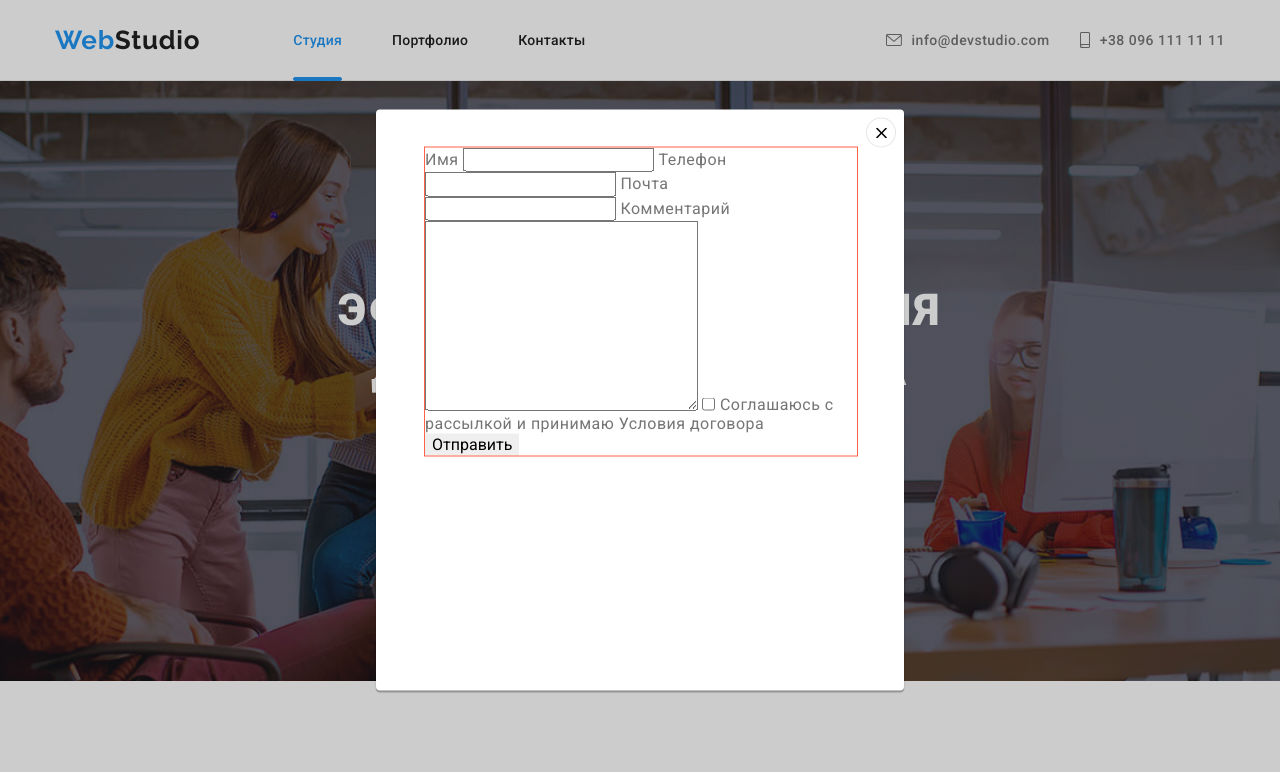
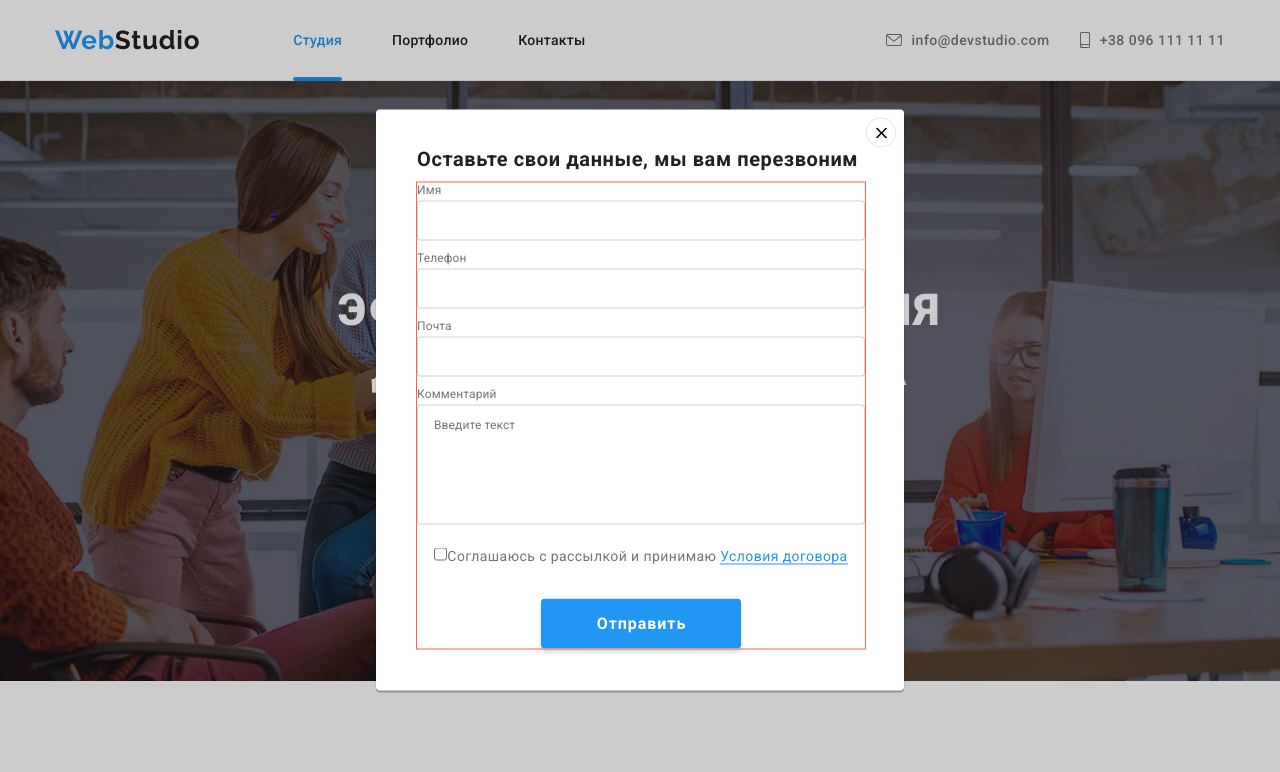
Before and after one commit to AlexandrSukovach/goit-markup-hw-06, a plain HTML site: page index.html in a window 1280 px wide. Both pictures are taken after a click on the button "Заказать услугу". Shown: the top 772 px of the page. Drawn offline with nearby package versions, Linux system fonts and the light colour scheme.

Commit message:
добавлена разметка форм в модалке

```diff
--- a/css/styles.css
+++ b/css/styles.css
@@ -657,7 +657,8 @@ button {
    display: flex;
    flex-direction: column;
    position: absolute;
-   padding: 8px;
+   padding-top: 8px;
+   padding-right: 8px;
    width: 528px;
    height: 581px;
    background: var(--body-background-color);
@@ -672,13 +673,95 @@ button {
 
 .modal-form {
    padding-left: 41px;
-   padding-right: 39px;
+   padding-right: 31px;
    padding-bottom: 40px;
 }
 
-.js-speaker-form {
+.modal-form h2 {
+   font-family: Roboto;
+   font-style: normal;
+   font-weight: bold;
+   font-size: 20px;
+   line-height: 23px;
+   letter-spacing: 0.03em;
+   margin-bottom: 12px;
+   color: var(--title-text-color);
+}
 
+.speaker-form {
+   display: flex;
+   flex-direction: column;
    outline: 1px solid tomato;
+}
+
+.speaker-form button {
+   background-color: var(--logo-background-color);
+   color: var(--accent-color);
+   box-shadow: 0px 4px 4px rgba(0, 0, 0, 0.15);
+   font-weight: 700;
+   border-radius: 4px;
+   line-height: 1.87;
+   letter-spacing: 0.06em;
+   height: 50px;
+   min-width: 200px;
+   padding-left: 29px;
+   padding-right: 28px;
+}
+
+.form-fild-button {
+   display: flex;
+   justify-content: center;
+}
+
+.form-fild {
+   display: flex;
+   flex-direction: column;
+}
+
+.form-fild label {
+   margin-bottom: 4px;
+   font-size: 12px;
+   line-height: 1.17;
+   letter-spacing: 0.01em;
+   color: var(--primary-text-color);
+}
+
+.form-fild input {
+   height: 40px;
+   border: 1px solid rgba(33, 33, 33, 0.2);
+   border-radius: 4px;
+   margin-bottom: 10px;
+}
+
+.form-fild textarea {
+   margin-bottom: 20px;
+   border: 1px solid rgba(33, 33, 33, 0.2);
+   font-size: 12px;
+   line-height: 1.17;
+   letter-spacing: 0.01em;
+   padding: 12px 16px;
+   height: 120px;
+   border-radius: 4px;
+   resize: none;
+}
+
+.form-agreement {
+   display: flex;
+   justify-content: center;
+   font-size: 14px;
+   line-height: 1.71;
+   letter-spacing: 0.03em;
+   color: var(--primary-text-color);
+}
+
+.form-agreement span {
+
+   color: var(--logo-color);
+   border-bottom: 1px solid var(--logo-color);
+}
+
+.agreement {
+   margin-bottom: 30px;
 }
 
 .btn-close-service {
@@ -813,9 +896,6 @@ footer {
    margin-left: auto;
 }
 
-
-
-
 .but-mailing {
    display: flex;
    justify-content: space-between;
@@ -840,7 +920,6 @@ footer {
 
 .but-mailing-mail {
    display: flex;
-
 }
 
 .mailing-list {
@@ -860,7 +939,6 @@ footer {
    background-color: var(--section-background);
    letter-spacing: 0.03em;
    border: 1px solid rgba(255, 255, 255, 0.3);
-   filter: drop-shadow(0px 4px 4px rgba(0, 0, 0, 0.15));
    border-radius: 4px;
    padding-left: 16px;
 }
--- a/index.html
+++ b/index.html
@@ -318,18 +318,33 @@
                </svg>
             </button>
             <div class="modal-form">
-               <form class="js-speaker-form">
+               <h2>Оставьте свои данные, мы вам перезвоним</h2>
+               <form class="speaker-form">
+                  <div class="form-fild">
                      <label for="user-name">Имя</label>
                      <input type="text" name="user-name" id="user-name">
+                  </div>
+                  <div class="form-fild">
                      <label for="tel">Телефон</label>
                      <input type="tel" name="tel" id="tel">
+                  </div>
+                  <div class="form-fild">
                      <label for="mail">Почта</label>
                      <input type="email" name="email" id="mail">
+                  </div>
+                  <div class="form-fild">
                      <label for="coment">Комментарий</label>
-                  <textarea name="" id="" cols="30" rows="10" id="coment"></textarea>
-                  <input type="checkbox" name="" id="agreement">
-                  <label for="agreement">Соглашаюсь с рассылкой и принимаю Условия договора</label>
+                     <textarea name="feedback" rows="4" id="coment" placeholder="Введите текст"></textarea>
+                  </div>
+                  <div class="form-agreement">
+                     <label class="agreement" for="agreement">
+                        <input type="checkbox" name="agreement" id="agreement">Соглашаюсь с рассылкой и принимаю
+                        <span>Условия договора</span></label>
+                  </div>
+
+                  <div class="form-fild-button">
                      <button type="submit">Отправить</button>
+                  </div>
                </form>
             </div>
          </div>
@@ -394,18 +409,7 @@
       </div>
    </footer>
    <script src="./js/modal.js"></script>
-   <!-- <script>
-      (() => {
-         document
-            .getSelection('.js-speaker-form')
-            .addEventListener('submit', e => {
-               e.preventDefault();
-               new FormData(e.currentTarget).formEach((value, name) =>
-                  console.log(`${name}: ${value}`),
-               );
-            });
-      })();
-   </script> -->
+
 </body>
 
 
```
Lines whose indentation alone changed are shown as unchanged.
